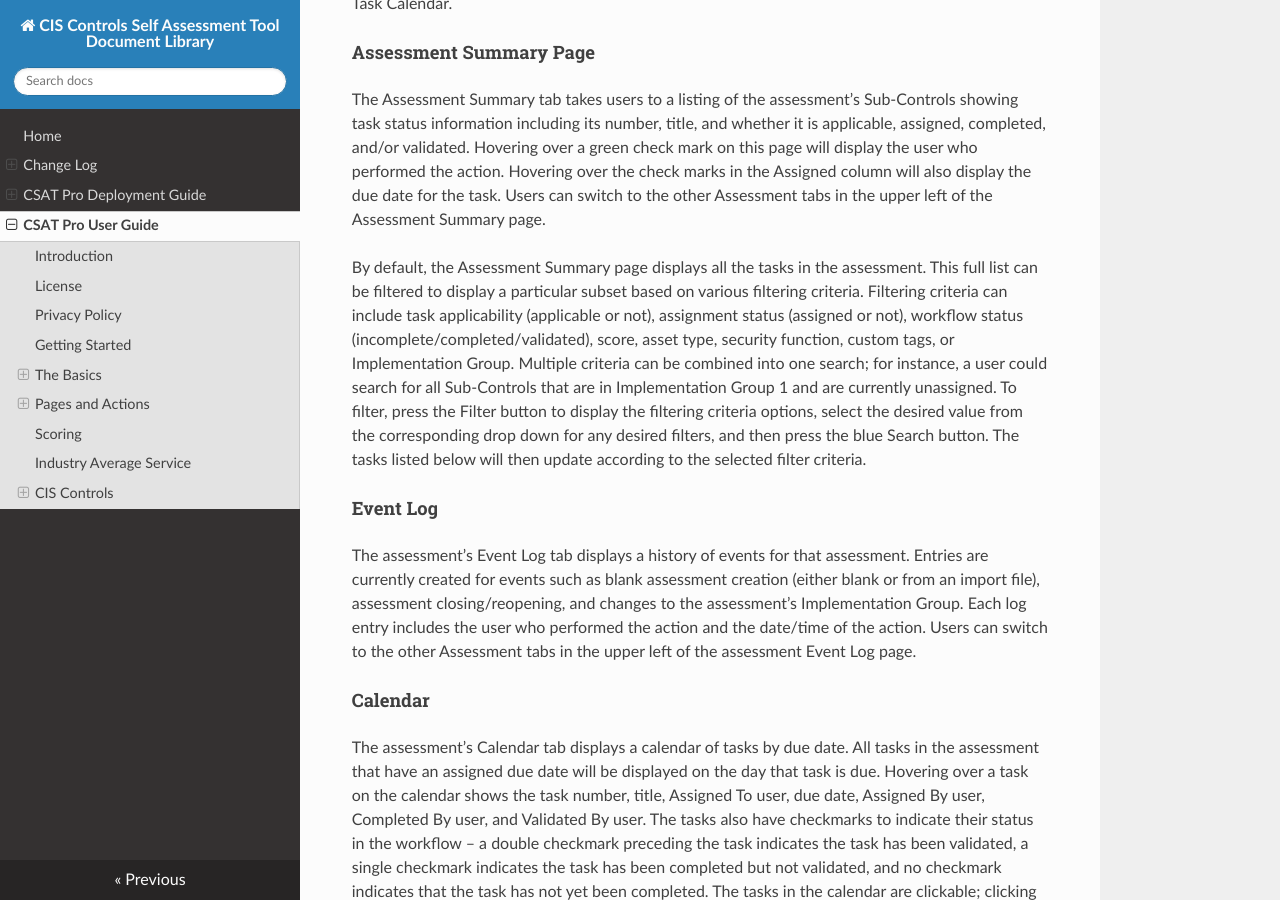
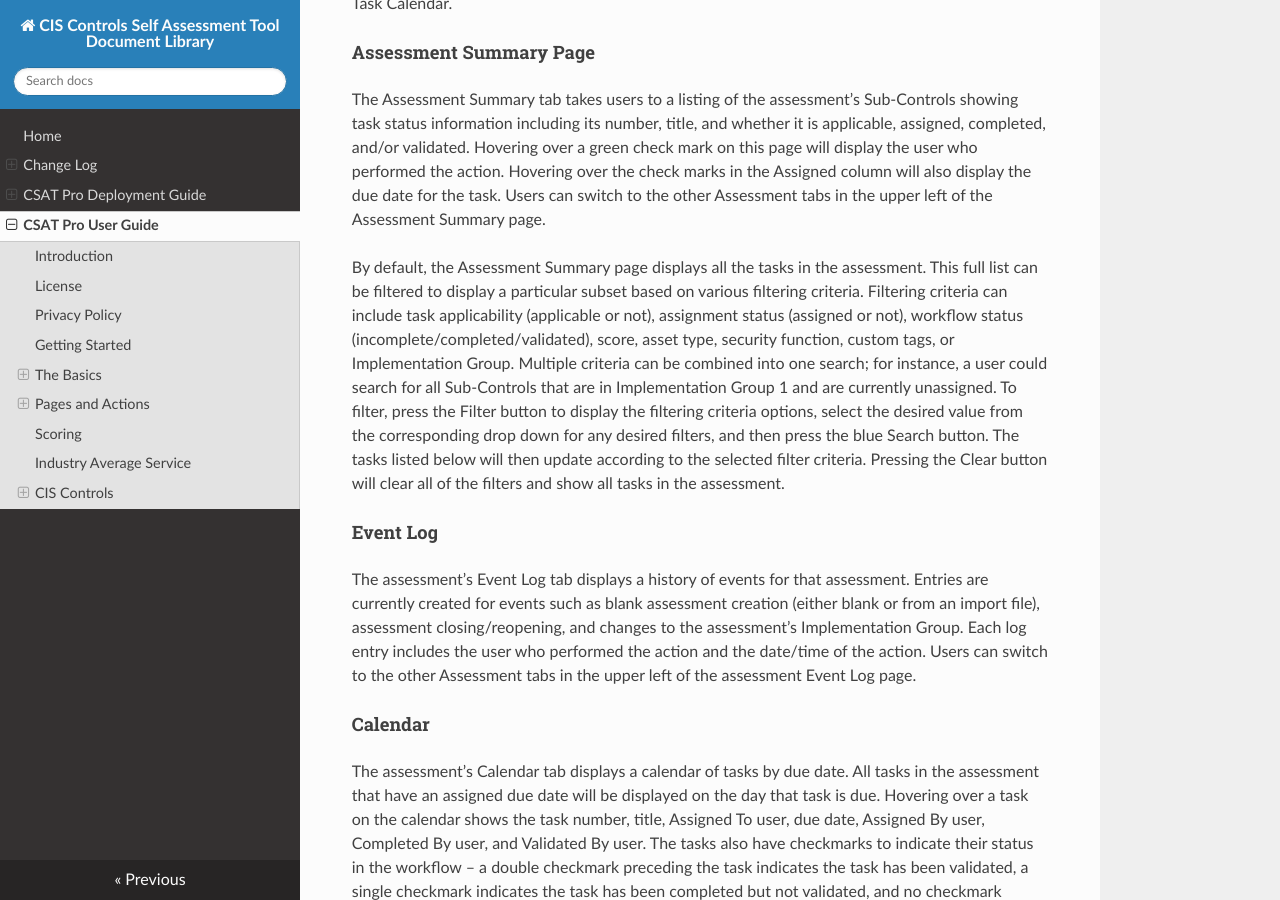
Before and after one commit to CISecurity/CSAT-Docs, an MkDocs documentation site: the page built from docs/source/csat_pro_user_guide.md, in a window 1280 px wide and 900 px high, scrolled down 12104 px. Built offline with MkDocs 1.6.1, drawn with Linux system fonts in a browser that asks for light colours; nearby versions of some CDN libraries; some of the changed text lies outside the part shown.

Commit message:
Updating filter clear button and security function definition

```diff
--- a/docs/source/csat_pro_user_guide.md
+++ b/docs/source/csat_pro_user_guide.md
@@ -231,7 +231,7 @@ At the top left of the Assessment Dashboard, users can select different assessme
 ####Assessment Summary Page####
 The Assessment Summary tab takes users to a listing of the assessment’s Sub-Controls showing task status information including its number, title, and whether it is applicable, assigned, completed, and/or validated.  Hovering over a green check mark on this page will display the user who performed the action.  Hovering over the check marks in the Assigned column will also display the due date for the task.  Users can switch to the other Assessment tabs in the upper left of the Assessment Summary page.
 
-By default, the Assessment Summary page displays all the tasks in the assessment.  This full list can be filtered to display a particular subset based on various filtering criteria.  Filtering criteria can include task applicability (applicable or not), assignment status (assigned or not), workflow status (incomplete/completed/validated), score, asset type, security function, custom tags, or Implementation Group.  Multiple criteria can be combined into one search; for instance, a user could search for all Sub-Controls that are in Implementation Group 1 and are currently unassigned.  To filter, press the Filter button to display the filtering criteria options, select the desired value from the corresponding drop down for any desired filters, and then press the blue Search button.  The tasks listed below will then update according to the selected filter criteria.
+By default, the Assessment Summary page displays all the tasks in the assessment.  This full list can be filtered to display a particular subset based on various filtering criteria.  Filtering criteria can include task applicability (applicable or not), assignment status (assigned or not), workflow status (incomplete/completed/validated), score, asset type, security function, custom tags, or Implementation Group.  Multiple criteria can be combined into one search; for instance, a user could search for all Sub-Controls that are in Implementation Group 1 and are currently unassigned.  To filter, press the Filter button to display the filtering criteria options, select the desired value from the corresponding drop down for any desired filters, and then press the blue Search button.  The tasks listed below will then update according to the selected filter criteria.  Pressing the Clear button will clear all of the filters and show all tasks in the assessment.
 
 ####Event Log####
 The assessment’s Event Log tab displays a history of events for that assessment.  Entries are currently created for events such as blank assessment creation (either blank or from an import file), assessment closing/reopening, and changes to the assessment’s Implementation Group.  Each log entry includes the user who performed the action and the date/time of the action.  Users can switch to the other Assessment tabs in the upper left of the assessment Event Log page.
@@ -279,7 +279,7 @@ On the right side of the Sub-Control View you can find additional information on
 - Mappings – This section displays mappings to other frameworks.  A block will appear for each mapping indicating the framework and identifier within that framework to which this Sub-Control is mapped.  Users can click these blocks to pop-up additional information on that mapping.  Currently, CSAT Pro displays the mappings for NIST 800-53 R4 Low Baseline and PCI DSS v3.2.1.  Please refer to the spreadsheets at [CIS Controls Mappings](https://workbench.cisecurity.org/community/94/files) for additional information on these mappings (such as more detail on the relationship between the mapped controls) as well as mappings to other frameworks.
 - Custom Tags – This section displays existing tags for the task and allows the user to add new ones. There is an input box where the user can enter new tags; as the user starts typing in this box, it will autopopulate existing tag options that match the characters typed so far.  Once the desired tag has been typed, hitting the enter key will apply that new tag to the task.  Tags are case insensitive (so ABC will be treated the same as abc).  A list of the tags that have already been applied to that task is displayed; a tag can be removed from that task by clicking the ‘x’ at the right of the tag in question.  Custom tags can be used in the Assessment Summary page as a filter to display all tasks that have a particular tag.
 - Asset type
-- Security function
+- Security function – This section displays the security function identified for the CIS Sub-Control.  These are based on the functions used in the NIST Cybersecurity Framework: Identify, Protect, Detect, Respond, and Recover.
 
 As workflow actions are performed such as assigning the task, completing the task, and validating the task, additional information will be populated on the right including the Assigned To and Assigned By users, the Assigned Date and Due Date, and the Completed By and Validated By users.
 
```
